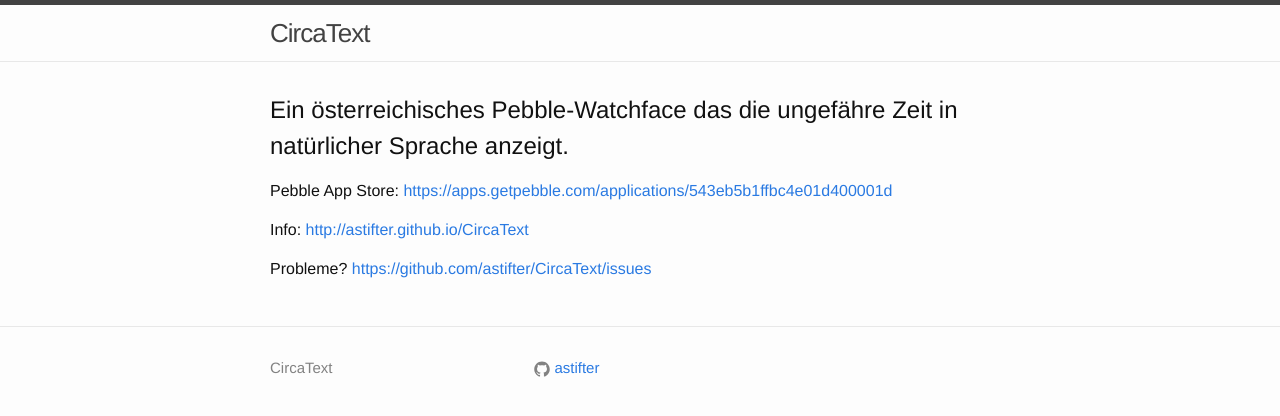
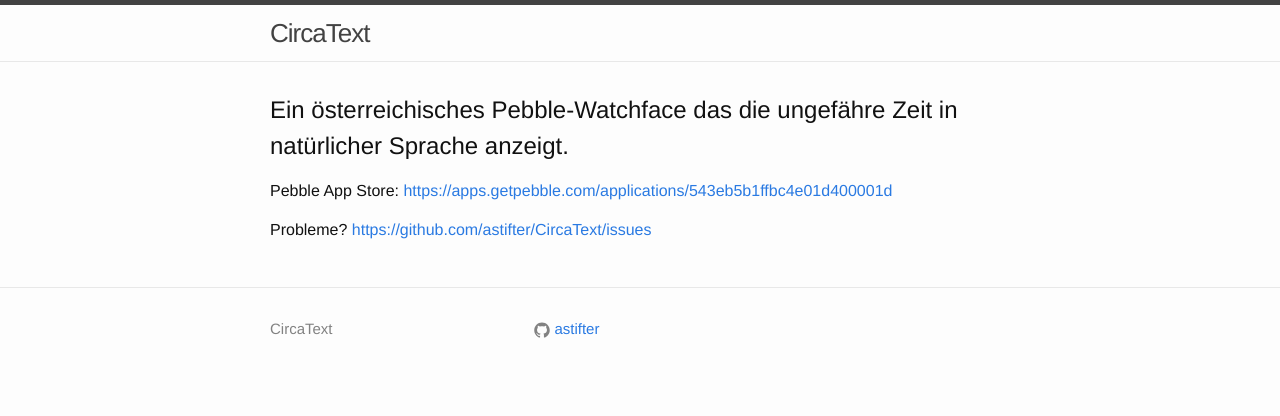
Before and after one commit to astifter/CircaText, a Jekyll site: the page built from index.html, in a window 1280 px wide. Shown: the top 416 px of the page. Built offline with Jekyll 4.4.1, drawn with Linux system fonts in a browser that asks for light colours.

Commit message:
Removed redundant link.

```diff
--- a/index.html
+++ b/index.html
@@ -11,8 +11,6 @@
         <section id="main_content">
 <p>Pebble App Store: <a href="https://apps.getpebble.com/applications/543eb5b1ffbc4e01d400001d">https://apps.getpebble.com/applications/543eb5b1ffbc4e01d400001d</a></p>
 
-<p>Info: <a href="http://astifter.github.io/CircaText">http://astifter.github.io/CircaText</a></p>
-
 <p>Probleme? <a href="https://github.com/astifter/CircaText/issues">https://github.com/astifter/CircaText/issues</a></p>
         </section>
 
```
